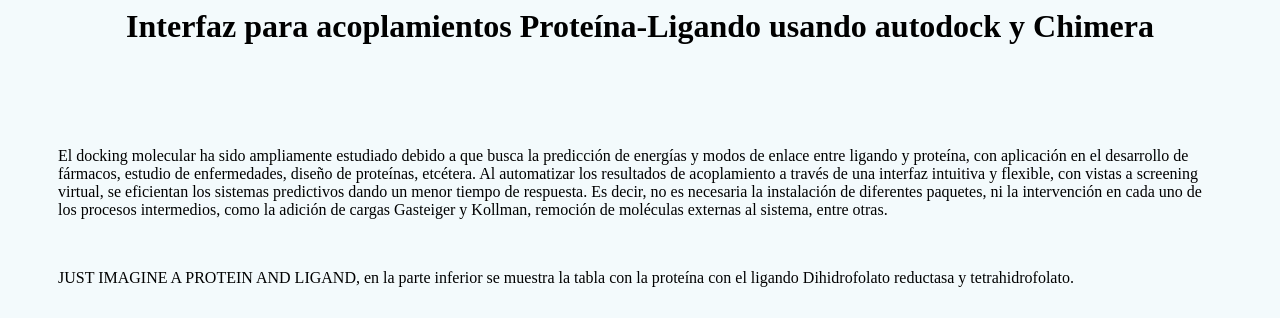
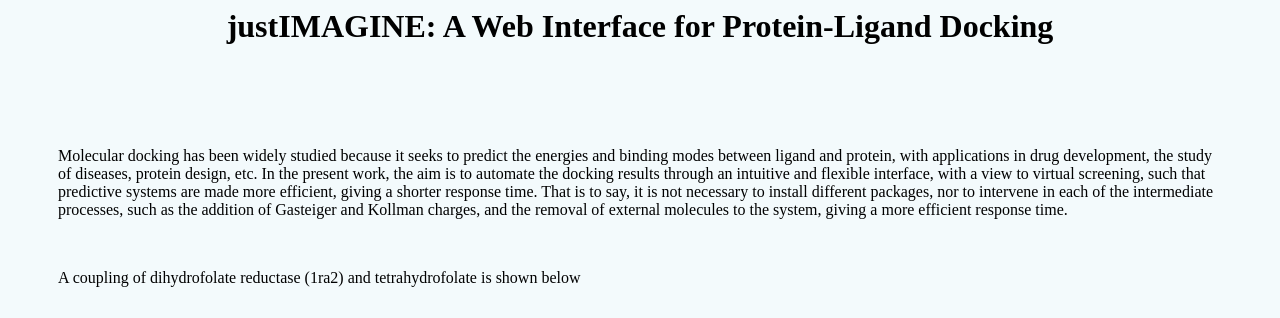
Before and after one commit to ATHAS1/A, a Django app: page / in a window 1280 px wide. Shown: the top 318 px of the page. Run offline with Django 4.2, Linux system fonts and the light colour scheme.

Commit message:
english translation

```diff
--- a/Body1/templates/index.html
+++ b/Body1/templates/index.html
@@ -1,17 +1,17 @@
  <head>
   <title>JUST IMAGINE</title>
  </head>
- <center> <h1>Interfaz para acoplamientos Proteína-Ligando usando autodock y Chimera</h1></center>
+ <center> <h1>justIMAGINE: A Web Interface for Protein-Ligand Docking</h1></center>
     <BODY bgcolor="#f3fafc" text="black"><div style="margin:50px;">
 
 
  <br> <br>
 
    <p>
-      El docking molecular ha sido ampliamente estudiado debido a que busca la predicción de energías y modos de enlace entre ligando y proteína, con aplicación en el desarrollo de fármacos, estudio de enfermedades, diseño de proteínas, etcétera. Al automatizar los resultados de acoplamiento a través de una interfaz intuitiva y flexible, con vistas a screening virtual, se eficientan los sistemas predictivos dando un menor tiempo de respuesta. Es decir, no es necesaria la instalación de diferentes paquetes, ni la intervención en cada uno de los procesos intermedios, como la adición de cargas Gasteiger y Kollman, remoción de moléculas externas al sistema, entre otras.
+     Molecular docking has been widely studied because it seeks to predict the energies and binding modes between ligand and protein, with applications in drug development, the study of diseases, protein design, etc. In the present work, the aim is to automate the docking results through an intuitive and flexible interface, with a view to virtual screening, such that predictive systems are made more efficient, giving a shorter response time. That is to say, it is not necessary to install different packages, nor to intervene in each of the intermediate processes, such as the addition of Gasteiger and Kollman charges, and the removal of external molecules to the system, giving a more efficient response time.
    </p><br>
    <p>
-      JUST IMAGINE A PROTEIN AND LIGAND, en la parte inferior se muestra la tabla con la proteína con el ligando Dihidrofolato reductasa y tetrahidrofolato.
+	  A coupling of dihydrofolate reductase (1ra2) and tetrahydrofolate is shown below
 
 
     <br> <br>
@@ -22,9 +22,9 @@
 
 
     <tr>
-    <td><center>Proteìna </center></td>
-    <td><center>Proteìna-ligando</center></td>
-    <td><center>Ligando</center></td>
+    <td><center>Protein </center></td>
+    <td><center>Protein-Ligand</center></td>
+    <td><center>Ligand</center></td>
 
     </tr>
 
@@ -35,9 +35,9 @@
       <p></p>
       <br><br>
     <tr>
-    <td><img src="proteina.jpeg" alt="Proteína" width="400"></td>
-    <td><img src="pgif2.gif" alt="Imagen en 3-D" width="400"> </td>
-    <td><img src="ligando1.jpeg" alt="Ligando" width="400"></td>
+    <td><img src="proteina.jpeg" alt="Protein" width="400"></td>
+    <td><img src="pgif2.gif" alt="3D Image" width="400"> </td>
+    <td><img src="ligando1.jpeg" alt="Ligand" width="400"></td>
     </tr>
 
 
```
Also changed, not shown: CGO1/templates/index.html (+9 -9 lines), 1 other file.
